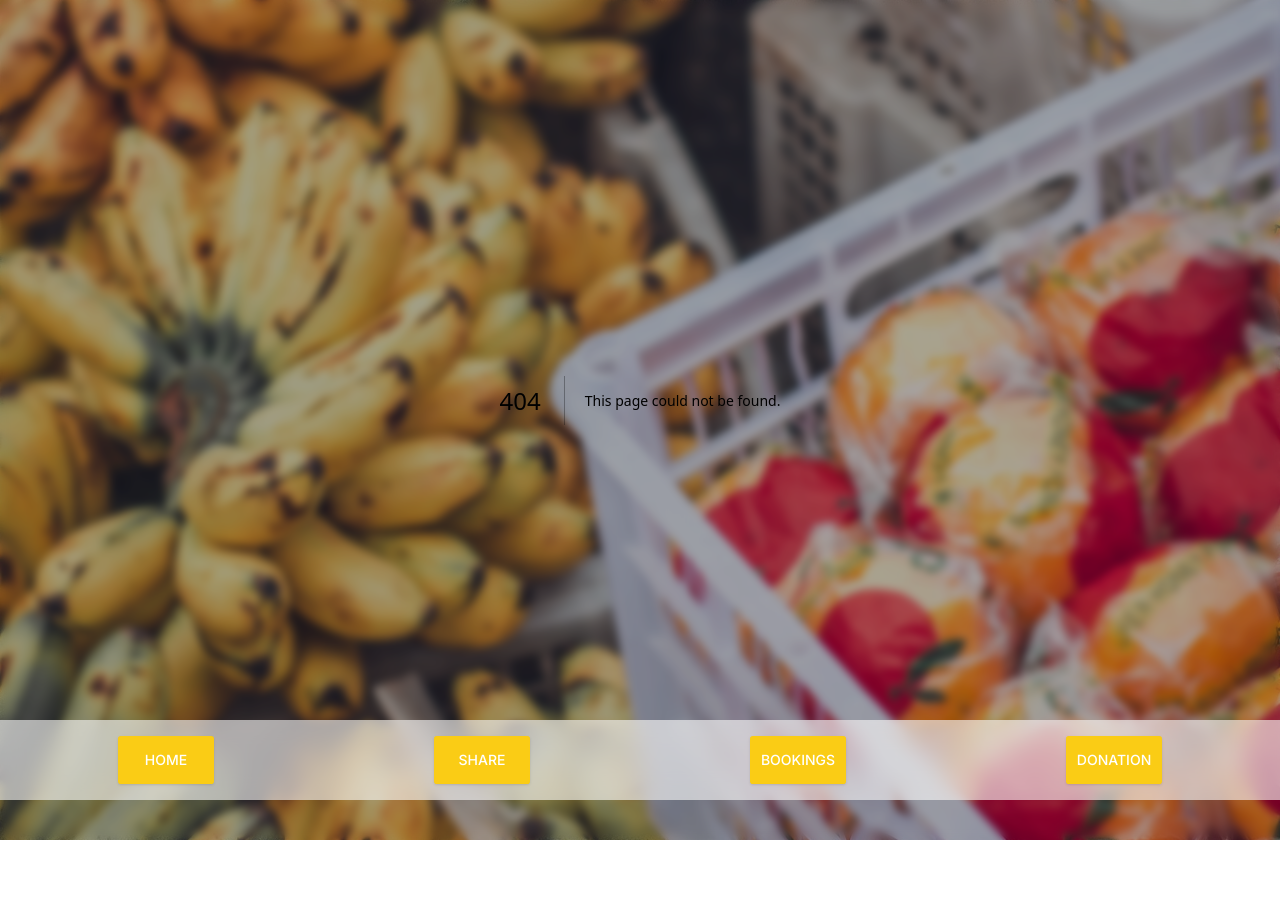
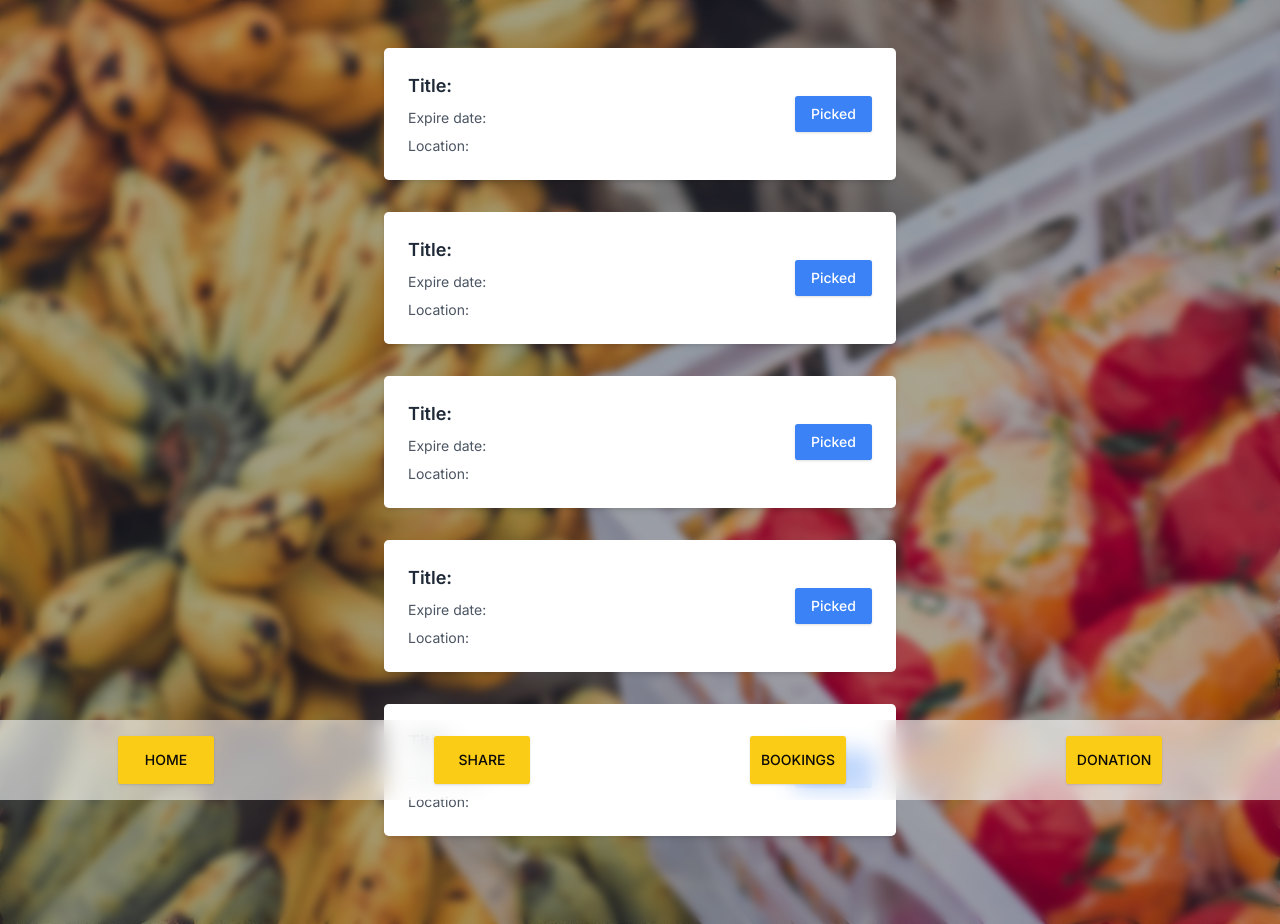
Before and after one commit to loystonpais/ShareBite, a Next.js app in the folder site/: page /bookings in a window 1280 px wide. Before the commit this address had no page. Before the commit the page ends 840 px from the top, so only its background shows below. Built offline with nearby package versions, Linux system fonts and the light colour scheme.

Commit message:
made a bookings card and booking page

```diff
--- /dev/null
+++ b/site/app/bookings/page.tsx
@@ -0,0 +1,18 @@
+import React from 'react'
+import Bookingscard from '@/components/Bookingscard'
+
+const page = () => {
+  return (
+    <>
+        <div className="flex flex-col items-center min-h-screen py-8">
+      <Bookingscard />
+      <Bookingscard />
+      <Bookingscard />
+      <Bookingscard />
+      <Bookingscard />
+    </div>
+    </>
+  )
+}
+
+export default page
--- /dev/null
+++ b/site/components/Bookingscard.tsx
@@ -0,0 +1,21 @@
+import React from 'react';
+import { Button } from './ui/button';
+
+const Bookingscard = () => {
+  return (
+    <div className="bg-white shadow-md rounded-lg w-full max-w-lg p-6 m-4">
+    <div className="flex justify-between items-center">
+      <div className="space-y-2">
+        <h1 className="text-lg font-semibold text-gray-800">Title:</h1>
+        <p className="text-sm text-gray-600">Expire date:</p>
+        <p className="text-sm text-gray-600">Location:</p>
+      </div>
+      <Button className="px-4 py-2 bg-blue-500 text-white rounded-md hover:bg-blue-600">
+        Picked
+      </Button>
+    </div>
+  </div>
+  );
+};
+
+export default Bookingscard;
--- a/site/components/Sidebar.tsx
+++ b/site/components/Sidebar.tsx
@@ -16,25 +16,28 @@ const sidebarweb = () => {
       <div className="backdrop-blur-md bg-white/60 flex flex-row items-center justify-around py-4 px-2">
         <Link href="/">
           <Button
-            className="w-24 h-12 text-center text-white"
+            className="w-24 h-12 text-center text-Black"
           >
             HOME
           </Button>
         </Link>
         <Link href="/share">
           <Button
-            className="w-24 h-12 text-center text-white"
+            className="w-24 h-12 text-center text-Black"
           >
             SHARE
           </Button>
+        </Link >
+
+        <Link href="/bookings">
+            <Button
+            className="w-24 h-12 text-center text-Black"
+            >
+            BOOKINGS
+            </Button>
         </Link>
         <Button
-          className="w-24 h-12 text-center text-white"
-        >
-          BOOKINGS
-        </Button>
-        <Button
-          className="w-24 h-12 text-center text-white"
+          className="w-24 h-12 text-center text-Black"
         >
           DONATION
         </Button>
```
